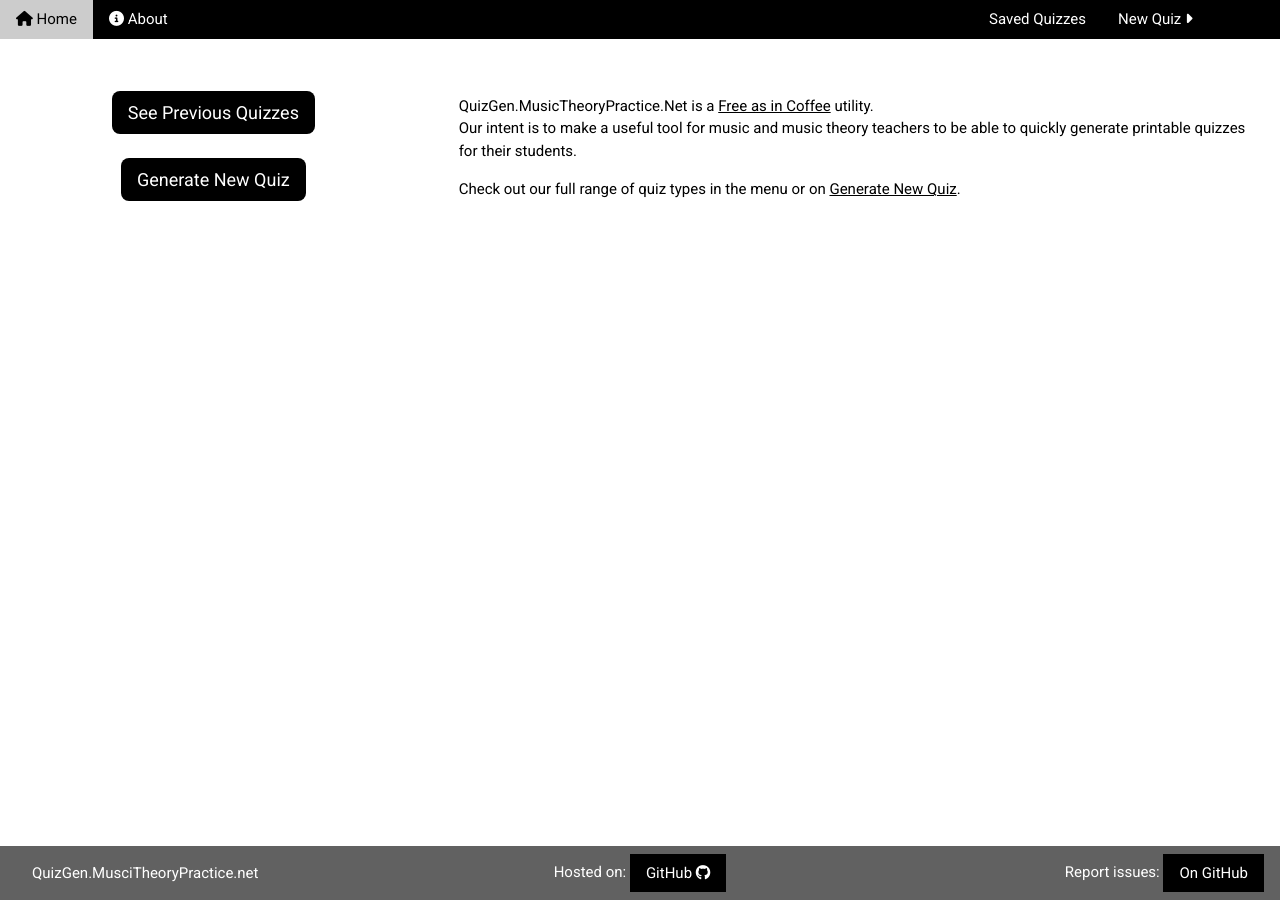
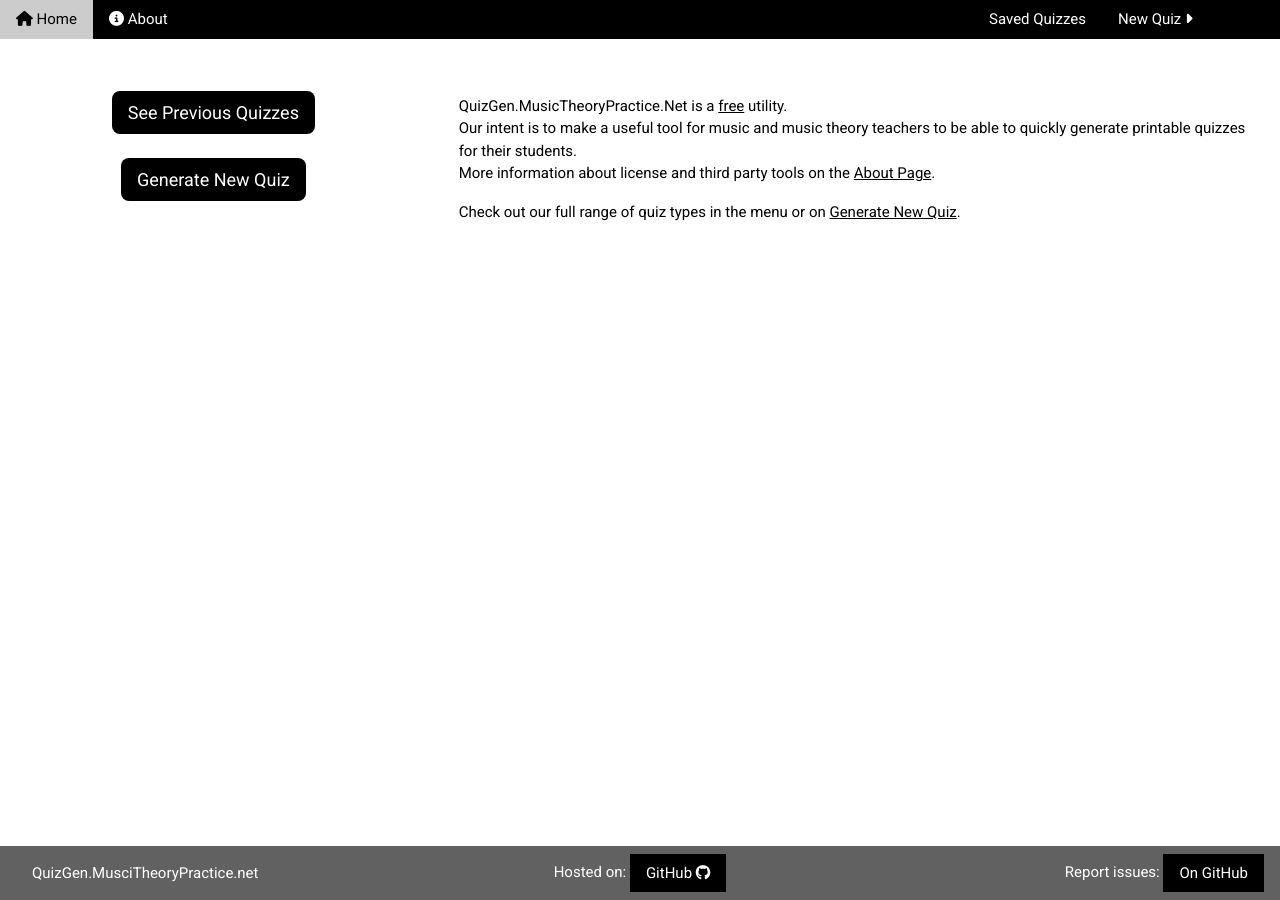
Before and after one commit to mshafer1/quizgen_music_theory, a Jekyll site: the page built from index.html, in a window 1280 px wide. Built offline with Jekyll 4.4.1, drawn with Linux system fonts in a browser that asks for light colours; nearby versions of some CDN libraries.

Commit message:
add links to about page

```diff
--- a/index.html
+++ b/index.html
@@ -15,9 +15,11 @@ title: Home
     </div>
     <div class="w3-padding w3-cell w3-mobile w3-twothird">
         <p class="w3-margin">
-            QuizGen.MusicTheoryPractice.Net is a <a href="">Free as in Coffee</a> utility.
+            QuizGen.MusicTheoryPractice.Net is a <a href="/about.html">free</a> utility.
             <br/>
             Our intent is to make a useful tool for music and music theory teachers to be able to quickly generate printable quizzes for their students.
+            <br/>
+            More information about license and third party tools on the <a href="/about.html">About Page</a>.
         </p>
         <p class="w3-margin">
             Check out our full range of quiz types in the menu or on <a href="/newQuiz.html">Generate New Quiz</a>.
```
